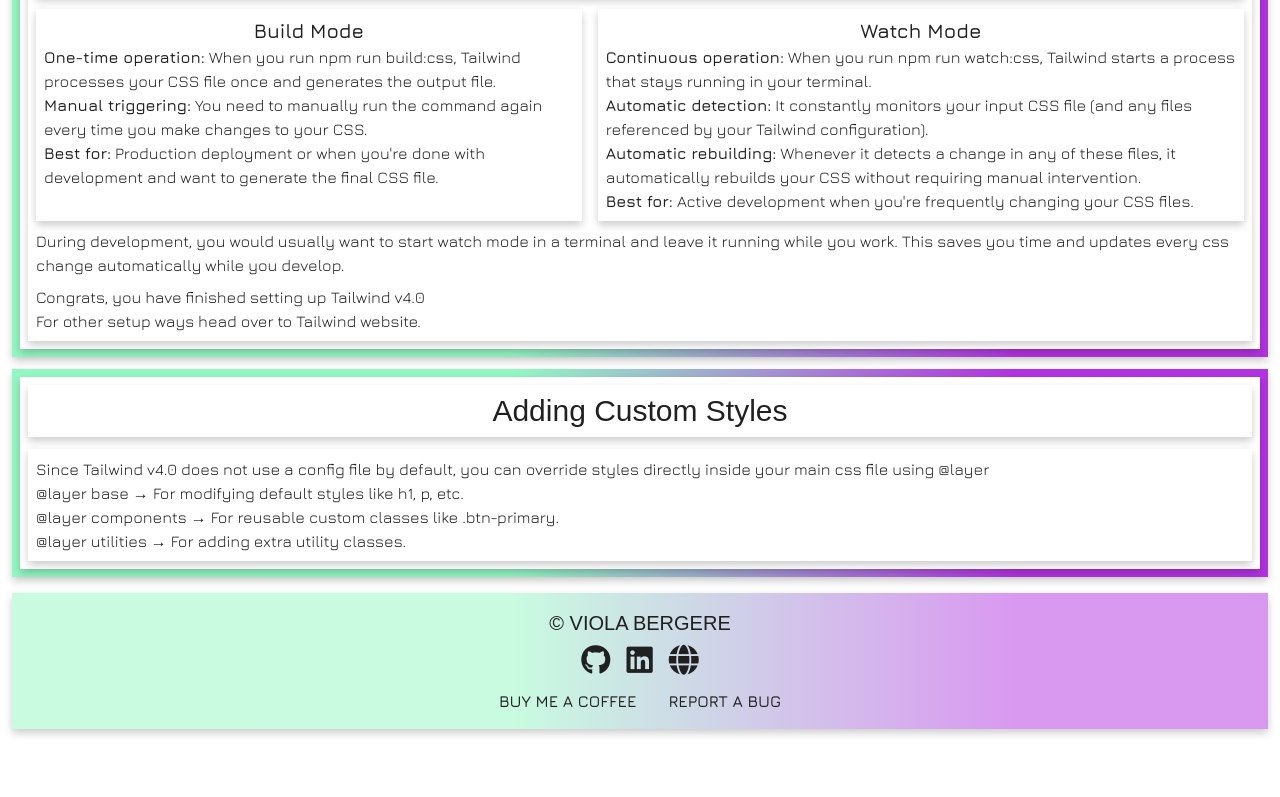
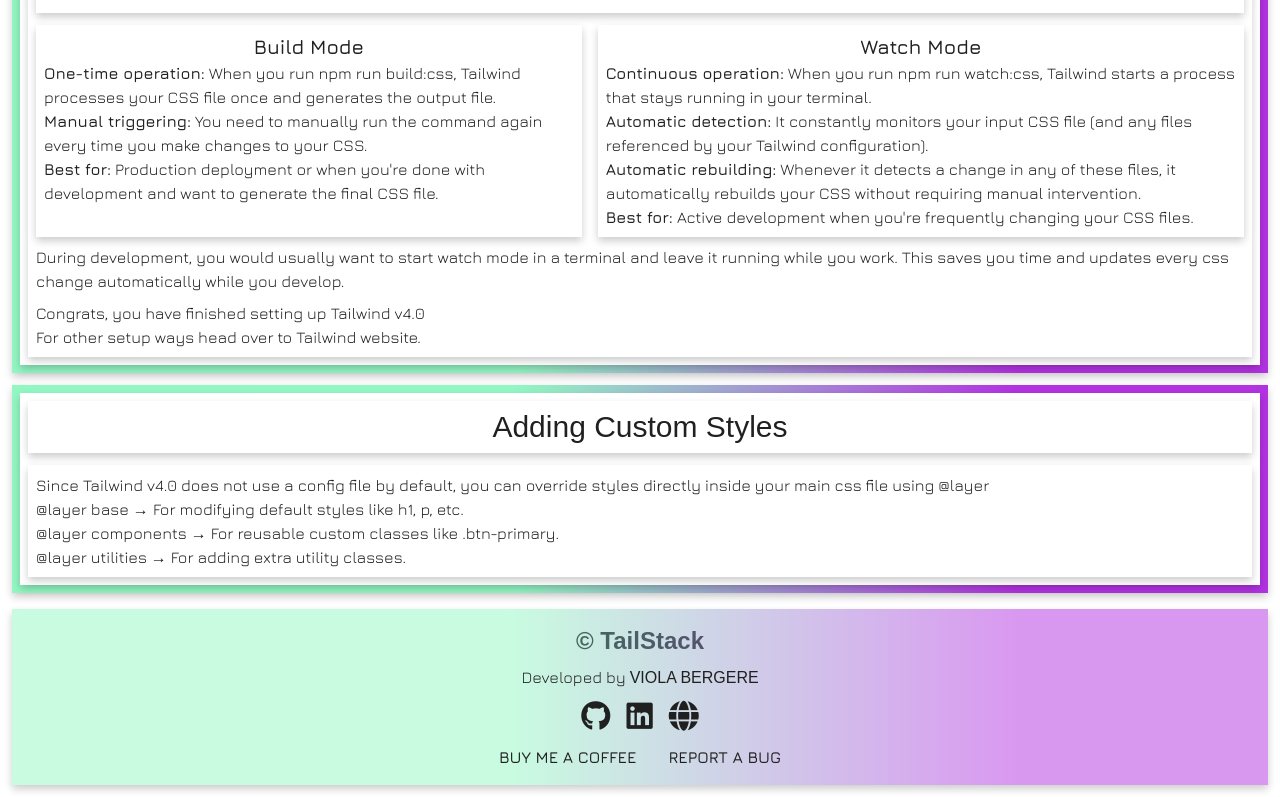
Before and after one commit to violaberg/tailwind-cheatsheet, a website: page index.html in a window 1280 px wide. Shown: the part 958-1755 px from the top of the page. Before the commit the page ends 1699 px from the top, so only its background shows below. Drawn offline with nearby package versions, Linux system fonts and the light colour scheme; a web font is replaced by a local one.

Commit message:
feat: add brand name and style it

```diff
--- a/assets/css/style.css
+++ b/assets/css/style.css
@@ -58,7 +58,14 @@
         box-shadow: 0 4px 8px rgba(0,0,0,0.2);
     }
     .quote,
-    .copyright {
+    .dev {
+        font-family: var(--font-headings);
+    }
+    .logo-text {
+        background: linear-gradient(90deg, rgb(62, 114, 87) 40%, rgb(116, 32, 146) 80%);
+        background-clip: text;
+        -webkit-background-clip: text;
+        -webkit-text-fill-color: transparent;
         font-family: var(--font-headings);
     }
 }
--- a/index.html
+++ b/index.html
@@ -24,9 +24,9 @@
                 <div>
                     <img src="#" alt="Logo" />
                 </div>
-                <div>
+                <div class="px-4">
                     <a href="index.html" aria-label="Takes to Home page">
-                        <h1>Ha?</h1>
+                        <h1 class="logo-text text-4xl">TailStack</h1>
                     </a>
                 </div>
                 <ul class="flex justify-center text-2xl gap-4">
@@ -155,8 +155,9 @@
         </div>
     </main>
     <footer class="shadow justify-center p-2">
-        <div class="grid grid-rows-3">
-            <div class="copyright text-center text-xl uppercase pt-2">&copy; Viola Bergere</div>
+        <div class="grid grid-rows-4">
+            <div class="logo-text text-center text-2xl font-semibold pt-2">&copy; TailStack</div>
+            <div class="text-center pt-2">Developed by <span class="dev uppercase">Viola Bergere</span></div>
             <ul class="flex justify-center items-center gap-4">
                 <li class="inline-flex">
                     <a href="https://github.com/violaberg" target="_blank" rel="noopener"
```
Also changed, not shown: assets/css/output.css.
